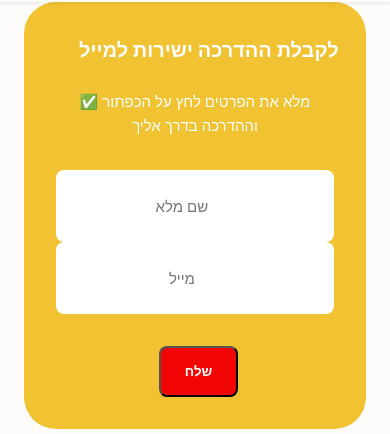
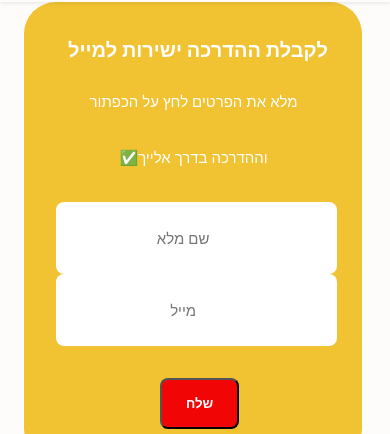
Before and after one commit to haimarka/Ron-mansherov-landing-page, a plain HTML site: page index.html in a window 390 px wide. Shown: the part 46-480 px from the top of the page. Drawn offline with nearby package versions, Linux system fonts and the light colour scheme.

Commit message:
Add files via upload

```diff
--- a/index.html
+++ b/index.html
@@ -42,16 +42,15 @@
 
     <main class="l-main">
 
-      <section class="home" id="home">
+      <section class="*" id="home">
         <div class="home_container bd-container bd-grid">
           <div class="send_container_first bd-grid">
             <div class="send_first_form">
               <h2 class="section-title-center send_title send_title_form" id="first-send-title">
                 לקבלת ההדרכה ישירות למייל
               </h2>
-              <p class="send_description form_description">
-                ✅ מלא את הפרטים לחץ על הכפתור וההדרכה בדרך אליך
-              </p>
+              <p class="send_description form_description">מלא את הפרטים לחץ על הכפתור </p>
+              <p class="send_description form_description second_p_first_send">✅וההדרכה בדרך אלייך </p>
               <form id="first-form" action="https://formsubmit.co/haimarka1@gmail.com" method="POST" >
                 <input type="text" name="_honey" style="display: none;">
                 <input type="hidden" name="_template" value="table">
@@ -102,7 +101,7 @@
             </p>
 
             <p class="share_description share_description_bonus">
-              בונוס :ל 10 הראשונים בלבד, סשן מכירות במתנה ביחד איתי אחד על אחד.✅
+              בונוס#✅ :ל 10 הראשונים בלבד, סשן מכירות במתנה ביחד איתי אחד על אחד.
             </p>
           </div>
         </div>
@@ -176,9 +175,8 @@
             <h2 class="section-title-center send_title send_title_form" id="second-send-title">
               לקבלת ההדרכה ישירות למייל
             </h2>
-            <p class="send_description form_description">
-              ✅ מלא את הפרטים לחץ על הכפתור וההדרכה בדרך אליך
-            </p>
+            <p class="send_description form_description">מלא את הפרטים לחץ על הכפתור </p>
+            <p class="send_description form_description second_p_second_send">✅וההדרכה בדרך אלייך </p>
             <form action="https://formsubmit.co/haimarka1@gmail.com" method="POST">
               <input type="text" name="_honey" style="display: none;">
               <input type="hidden" name="_template" value="table">
--- a/style.css
+++ b/style.css
@@ -396,13 +396,13 @@ img{
     width: 100%;
     height: 70vh;
     overflow: hidden;
-}*
+}
 
 .card {
     width: 100%;
     height: 100%;
     flex-shrink: 0;
-    animation: move 15s alternate infinite;
+    animation: move 30s alternate infinite;
     animation-delay: 1s;
 
 }
@@ -527,8 +527,6 @@ img{
 }
 
 
-
-
 .home_data{
     width: 100%;
 }
@@ -574,8 +572,18 @@ img{
 }
 
 .form_description{
-    width: 24vw;
+    width: 100%;
+    margin-left: 23%;
 }
+
+.second_p_first_send{
+    margin-left: 30%;
+}
+
+.second_p_second_send{
+    margin-left: 30%;
+}
+
 
 .send_direction{
     display: flex;
@@ -676,13 +684,35 @@ img{
         width: 100%;
     }
 
+    .home_titlehome_title{
+        font-size: 213%;
+        margin-left: -15%;
+    }
+
+    .send_container_first,
+    .send_first_form{
+        width: 90%;
+    }
+
+    #first-send-title{
+        margin-left: -5%;
+    }
+
     .send_title_form{
         width: 100%;
-        margin-left: 5%;
     }
 
     .form_description{
         width: 100%;
+        margin-left: -1%;
+    }
+
+    .second_p_first_send{
+        margin-left: -1%;
+    }
+
+    .second_p_second_send{
+        margin-left: -1%;
     }
 
     .first-btn{
@@ -704,6 +734,16 @@ img{
         margin-left: -20%;
     }
 
+    .section-title-center{
+        width: 80vw;
+    }
+
+    /* .form_description{
+        width: 70vw;
+        margin-left: -20%;
+    } */
+
+
     .second-content-send{
         width: 100%;
         margin-left: -170%;
@@ -724,12 +764,14 @@ img{
         width: 38vh;
     }
 
-    #first-send-title{
+    /* #first-send-title{
         margin-left: 5%;
-    }
+    } */
+
+
 
     #second-send-title{
-        margin-left: -5%;
+        margin-left: -15%;
     }
 
     .second-content-send{
@@ -759,8 +801,11 @@ img{
     }
 
     .share_description{
-        margin-left: -20%;
+        margin-left: -30%;
+        width: 92vw;
     }
+
+
 
     .decoration_data{
         height: 80%;
```
